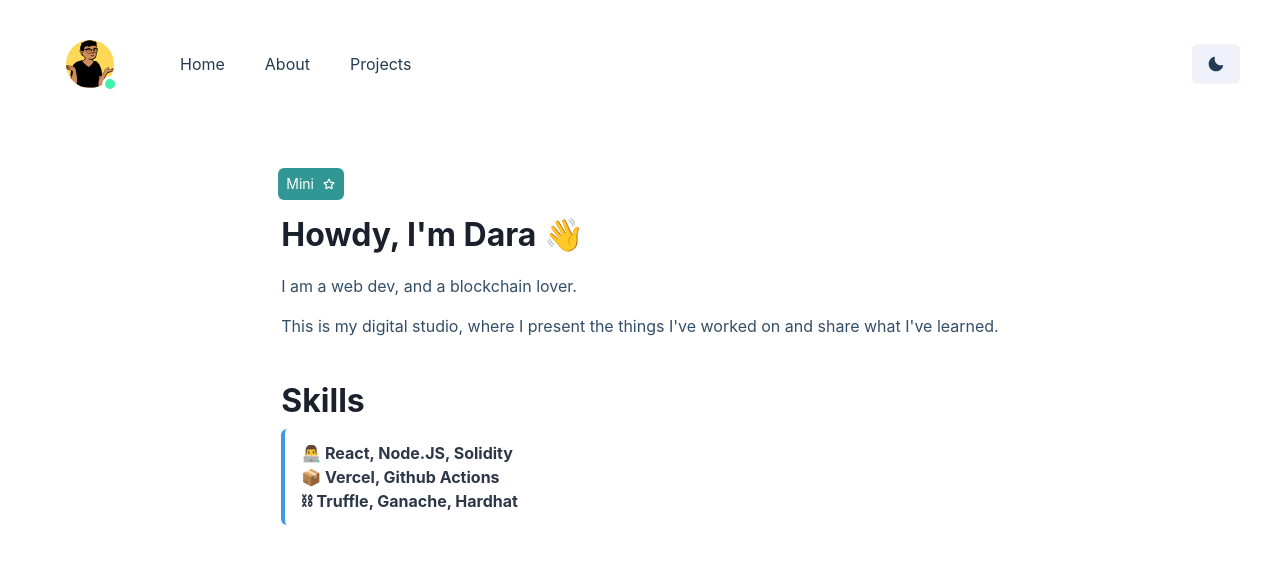
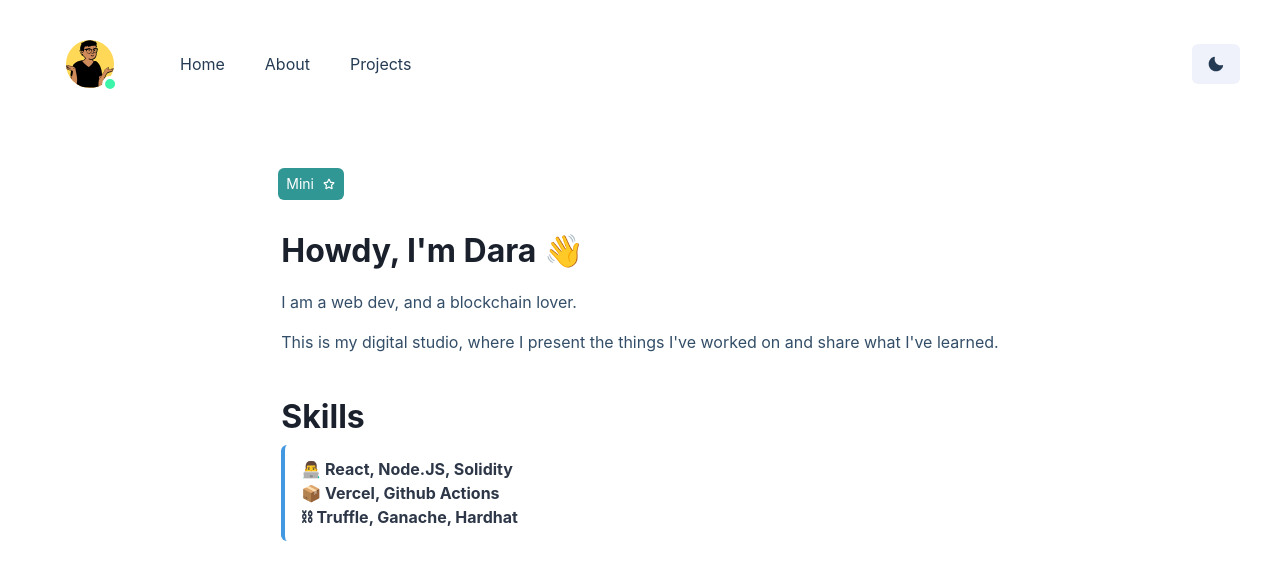
Before and after one commit to darah3ng/daportfolio, a React (Create React App) app: page / in a window 1280 px wide. Shown: the top 580 px of the page. Built offline with nearby package versions, Linux system fonts and the light colour scheme.

Commit message:
chore: fix homepage styling

```diff
--- a/src/components/screens/home.tsx
+++ b/src/components/screens/home.tsx
@@ -1,5 +1,5 @@
 import { useState } from 'react';
-import { Button, Text, Box } from '@chakra-ui/react';
+import { Button, Text, Box, Stack } from '@chakra-ui/react';
 import { TiStar, TiStarOutline } from 'react-icons/ti';
 
 import FullHome from '../ui/FullHome';
@@ -12,6 +12,7 @@ function HomePage() {
   const buttonMarginLeft = showCard ? 0 : '1.5em';
 
   return (
+    <Stack>
       <Box>
         <Button
           marginLeft={buttonMarginLeft}
@@ -22,9 +23,10 @@ function HomePage() {
         >
           <Text>{buttonText}</Text>
         </Button>
+      </Box>
 
       {showCard ? <CardMe /> : <FullHome />}
-    </Box>
+    </Stack>
   );
 };
 
--- a/src/components/ui/FullHome.tsx
+++ b/src/components/ui/FullHome.tsx
@@ -12,7 +12,6 @@ function FullHome() {
       marginLeft="auto"
       marginRight="auto"
       maxWidth="48rem"
-      paddingTop="1rem"
     >
       <Stack spacing={5} marginBottom={8}>
         <Heading color={`mode.${colorMode}.text`} display="flex">
```
Lines whose indentation alone changed are shown as unchanged.
